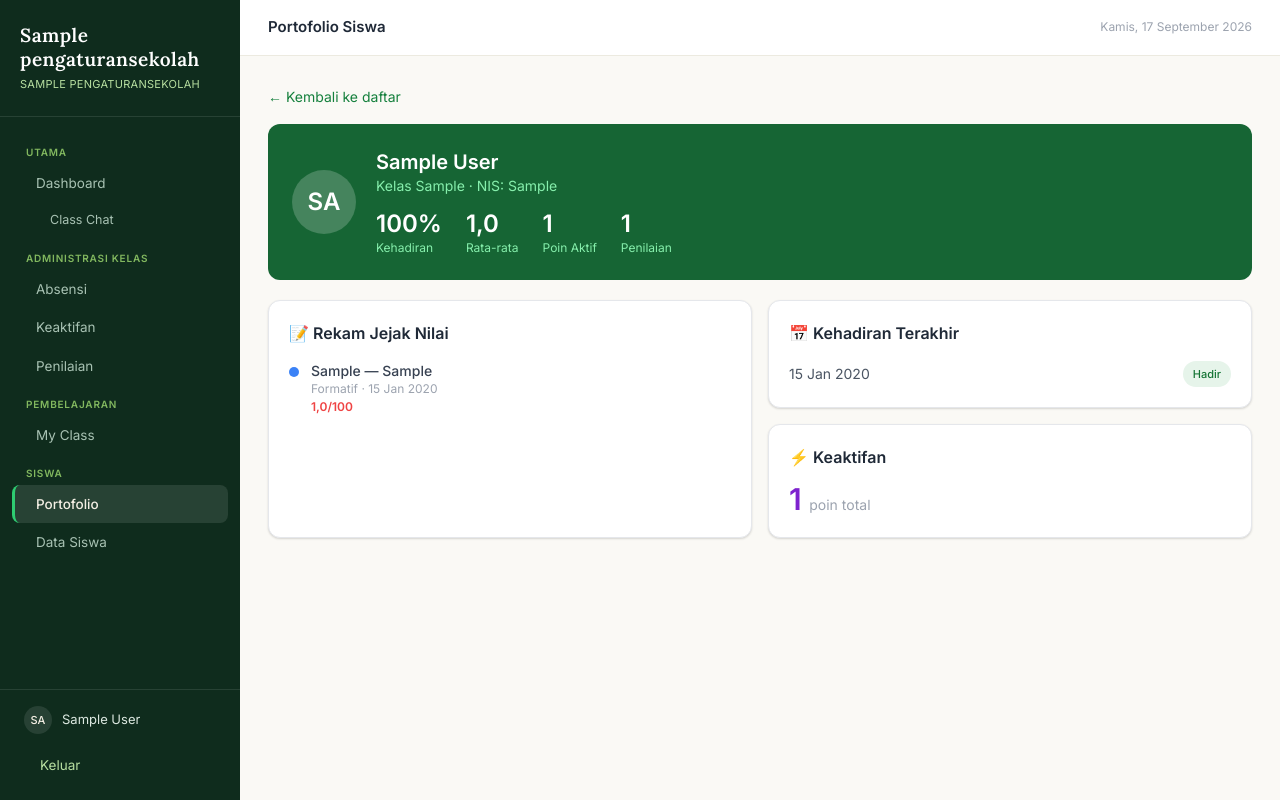
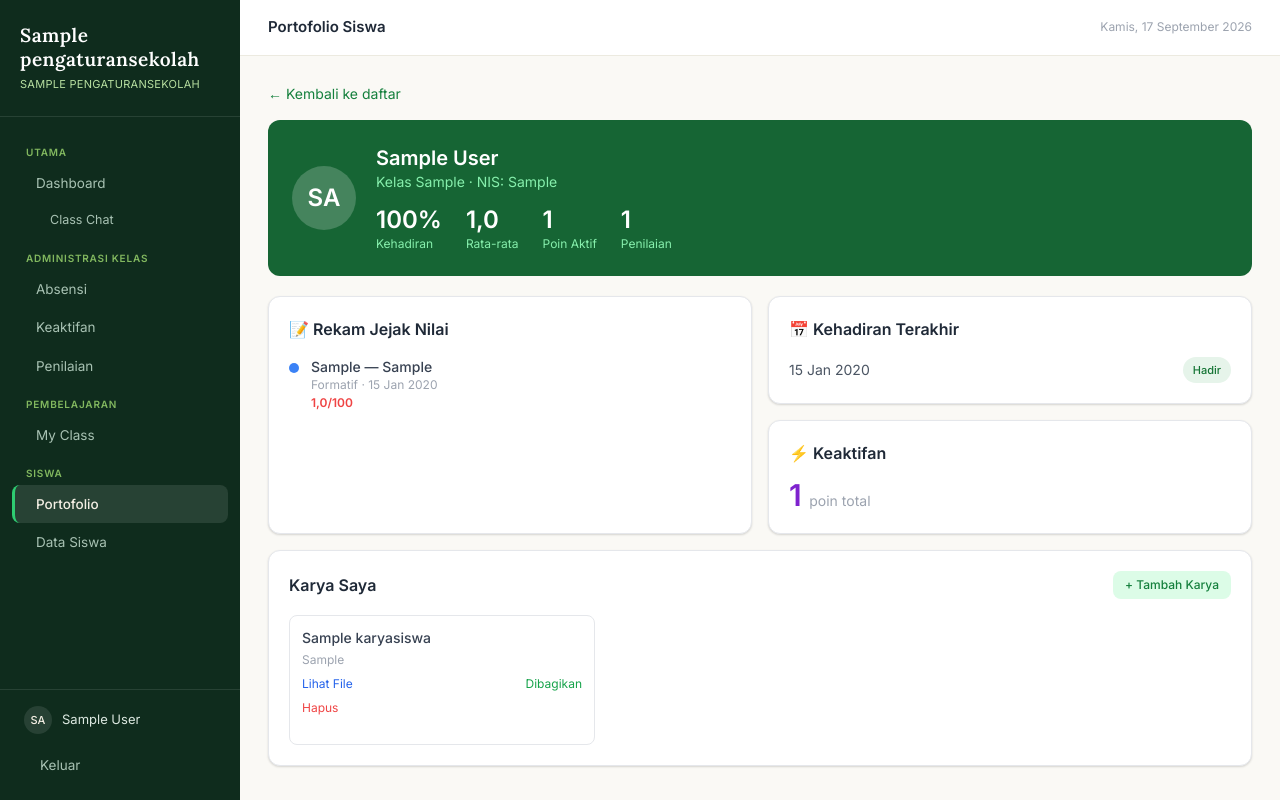
Before and after one commit to kapiahhervie-coder/Betsora-OS, a Django app: page /portofolio/1/ in a window 1280 px wide. Run offline with Django 5.2, Linux system fonts and the light colour scheme; a user stored in the database is signed in; tables that the repository leaves empty hold one stand-in row (values such as "Sample post"); some libraries are stand-ins or nearby versions.

Commit message:
feat: tambah UI galeri karya (upload, hapus, toggle privat/dibagikan) di halaman portofolio siswa

```diff
--- a/templates/portofolio/detail.html
+++ b/templates/portofolio/detail.html
@@ -50,4 +50,44 @@
     </div>
   </div>
 </div>
+<div class="card p-5 mt-4">
+  <div class="flex items-center justify-between mb-4">
+    <h3 class="font-semibold text-gray-800">Karya Saya</h3>
+    {% if is_pemilik %}
+    <button onclick="document.getElementById('form-tambah-karya').classList.toggle('hidden')" class="text-xs bg-green-100 text-green-700 px-3 py-1.5 rounded-lg font-medium">+ Tambah Karya</button>
+    {% endif %}
+  </div>
+  {% if is_pemilik %}
+  <form id="form-tambah-karya" method="POST" action="{% url 'portofolio:tambah_karya' %}" enctype="multipart/form-data" class="hidden mb-5 p-4 bg-gray-50 rounded-lg space-y-3">
+    {% csrf_token %}
+    <input type="text" name="judul" required placeholder="Judul karya" class="w-full border border-gray-200 rounded-lg px-3 py-2 text-sm">
+    <textarea name="deskripsi" rows="2" placeholder="Ceritakan tentang karya ini (opsional)" class="w-full border border-gray-200 rounded-lg px-3 py-2 text-sm"></textarea>
+    <input type="file" name="file" required class="text-sm">
+    <label class="flex items-center gap-2 text-sm text-gray-600">
+      <input type="checkbox" name="dibagikan"> Bagikan ke siswa lain
+    </label>
+    <button type="submit" class="bg-green-700 text-white text-sm font-medium px-4 py-2 rounded-lg">Unggah</button>
+  </form>
+  {% endif %}
+  <div class="grid grid-cols-3 gap-3">
+    {% for karya in karya_list %}
+    <div class="border border-gray-200 rounded-lg p-3">
+      <p class="text-sm font-medium text-gray-700 truncate">{{ karya.judul }}</p>
+      {% if karya.deskripsi %}<p class="text-xs text-gray-400 mt-1">{{ karya.deskripsi }}</p>{% endif %}
+      <div class="flex items-center justify-between mt-2">
+        <a href="{{ karya.file.url }}" target="_blank" class="text-xs text-blue-600">Lihat File</a>
+        <span class="text-xs {% if karya.dibagikan %}text-green-600{% else %}text-gray-400{% endif %}">{% if karya.dibagikan %}Dibagikan{% else %}Privat{% endif %}</span>
+      </div>
+      {% if is_pemilik or request.user.role != 'siswa' %}
+      <form method="POST" action="{% url 'portofolio:hapus_karya' karya.id %}" onsubmit="return confirm('Hapus karya ini?')" class="mt-2">
+        {% csrf_token %}
+        <button type="submit" class="text-xs text-red-500">Hapus</button>
+      </form>
+      {% endif %}
+    </div>
+    {% empty %}
+    <p class="text-sm text-gray-400 text-center py-4 col-span-3">Belum ada karya diunggah.</p>
+    {% endfor %}
+  </div>
+</div>
 {% endblock %}
```
